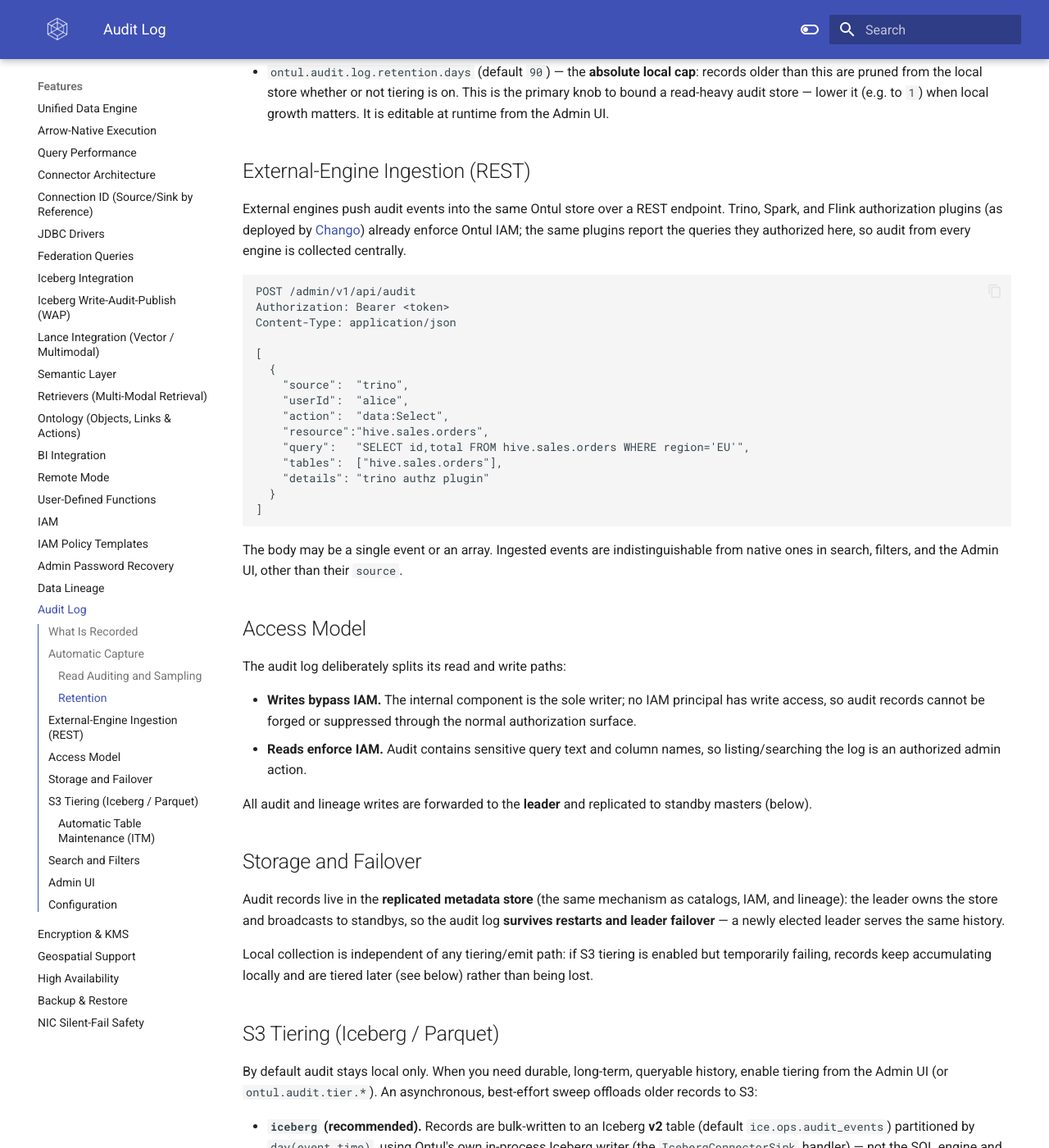
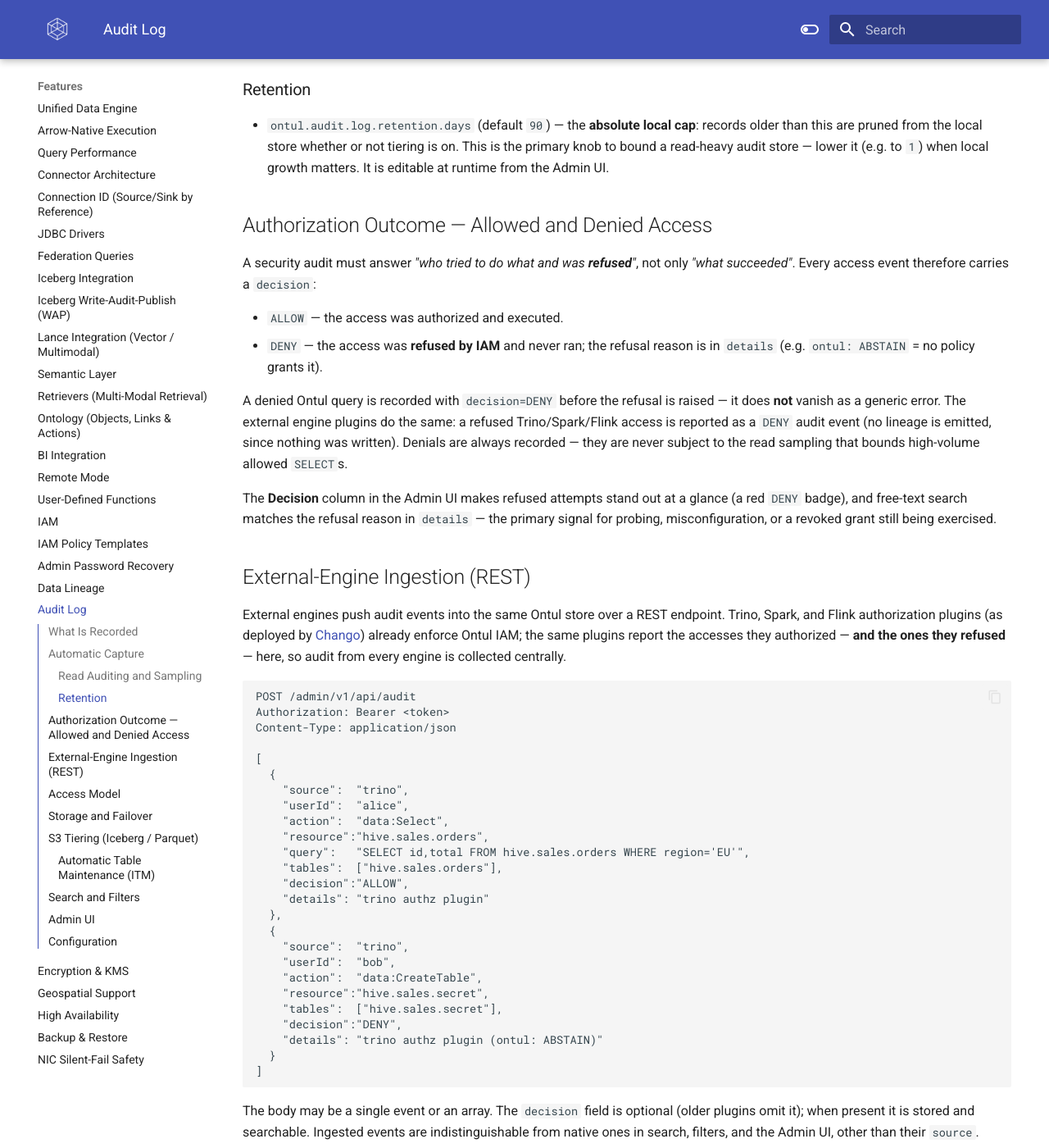
Before and after one commit to cloudcheflabs/ontul-docs, an MkDocs documentation site: the page built from docs/features/audit-log.md, in a window 1280 px wide and 1400 px high, scrolled down 1488 px. Shown: the whole window at 82% size. Built offline with MkDocs 1.6.1 and Material for MkDocs 9.7.7, drawn with Linux system fonts in a browser that asks for light colours; the version menu is left out; some of the changed text lies outside the part shown.

Commit message:
docs(audit): document the authorization Decision (ALLOW/DENY) field
A security audit records refused attempts, not only successful access. Add
the `decision` field to the audit-event schema, a new "Authorization Outcome"
section explaining that denied Ontul queries and refused Trino/Spark/Flink
accesses are recorded as DENY (reason in details, never sampled, no lineage),
the decision field in the REST ingestion example, and the Admin UI Decision
badge column.

Co-Authored-By: Claude Opus 4.8 (1M context) <noreply@anthropic.com>

````diff
--- a/docs/features/audit-log.md
+++ b/docs/features/audit-log.md
@@ -14,9 +14,10 @@ Each audit event carries:
 | `source` | Originating engine — `ontul` today; `trino` / `spark` / `flink` when pushed by external authz plugins |
 | `action` | Operation kind, e.g. `data:Select`, `data:Insert`, DDL, IAM change |
 | `resource` | Primary resource acted on (table / object) |
+| `decision` | Authorization outcome — `ALLOW` or `DENY` (empty on events where no allow/deny applies). A **denied** attempt is recorded, not only successful access |
 | `tables` | All tables the operation read and/or wrote (the lineage edge) |
 | `query` | The SQL text of the operation, when applicable |
-| `details` | Free-form context |
+| `details` | Free-form context — for a denial, the refusal reason (e.g. `ontul: ABSTAIN`) |
 | `timestamp` | Event time (epoch millis) |
 
 ## Automatic Capture
@@ -41,9 +42,20 @@ Both are changeable at runtime from the Admin UI.
 
 - `ontul.audit.log.retention.days` (default `90`) — the **absolute local cap**: records older than this are pruned from the local store whether or not tiering is on. This is the primary knob to bound a read-heavy audit store — lower it (e.g. to `1`) when local growth matters. It is editable at runtime from the Admin UI.
 
+## Authorization Outcome — Allowed and Denied Access
+
+A security audit must answer *"who tried to do what and was **refused**"*, not only *"what succeeded"*. Every access event therefore carries a `decision`:
+
+- `ALLOW` — the access was authorized and executed.
+- `DENY` — the access was **refused by IAM** and never ran; the refusal reason is in `details` (e.g. `ontul: ABSTAIN` = no policy grants it).
+
+A denied Ontul query is recorded with `decision=DENY` before the refusal is raised — it does **not** vanish as a generic error. The external engine plugins do the same: a refused Trino/Spark/Flink access is reported as a `DENY` audit event (no lineage is emitted, since nothing was written). Denials are always recorded — they are never subject to the read sampling that bounds high-volume allowed `SELECT`s.
+
+The **Decision** column in the Admin UI makes refused attempts stand out at a glance (a red `DENY` badge), and free-text search matches the refusal reason in `details` — the primary signal for probing, misconfiguration, or a revoked grant still being exercised.
+
 ## External-Engine Ingestion (REST)
 
-External engines push audit events into the same Ontul store over a REST endpoint. Trino, Spark, and Flink authorization plugins (as deployed by [Chango](https://www.cloudchef-labs.com)) already enforce Ontul IAM; the same plugins report the queries they authorized here, so audit from every engine is collected centrally.
+External engines push audit events into the same Ontul store over a REST endpoint. Trino, Spark, and Flink authorization plugins (as deployed by [Chango](https://www.cloudchef-labs.com)) already enforce Ontul IAM; the same plugins report the accesses they authorized — **and the ones they refused** — here, so audit from every engine is collected centrally.
 
 ```
 POST /admin/v1/api/audit
@@ -58,12 +70,22 @@ Content-Type: application/json
     "resource":"hive.sales.orders",
     "query":   "SELECT id,total FROM hive.sales.orders WHERE region='EU'",
     "tables":  ["hive.sales.orders"],
+    "decision":"ALLOW",
     "details": "trino authz plugin"
+  },
+  {
+    "source":  "trino",
+    "userId":  "bob",
+    "action":  "data:CreateTable",
+    "resource":"hive.sales.secret",
+    "tables":  ["hive.sales.secret"],
+    "decision":"DENY",
+    "details": "trino authz plugin (ontul: ABSTAIN)"
   }
 ]
 ```
 
-The body may be a single event or an array. Ingested events are indistinguishable from native ones in search, filters, and the Admin UI, other than their `source`.
+The body may be a single event or an array. The `decision` field is optional (older plugins omit it); when present it is stored and searchable. Ingested events are indistinguishable from native ones in search, filters, and the Admin UI, other than their `source`.
 
 ## Access Model
 
@@ -124,6 +146,8 @@ The **Audit** section has two pages:
 - **Overview & Graph** — summary counters (events, users, engines, tables, reads, writes), the storage & retention settings (retention days, read enable + sample rate, tiering mode with Iceberg/Parquet targets, retain-local days), and an interactive **relationship graph** of `user → engine → table`. Clicking a user, engine, or table node **drills down** to that entity's related read/write audit logs — with expandable query text and details — right below the graph. Engine badges are color-coded (ontul / trino / spark / flink).
 - **Search** — a dedicated page with a free-text search bar plus user / engine / table / type (read·write) / time-range filters over the full log.
 
+Both pages render each event's authorization outcome as a **Decision** badge — a red `DENY` or green `ALLOW` — so refused attempts stand out at a glance next to the action and touched tables.
+
 ## Configuration
 
 All keys are settable in `ontul.properties`; the runtime-adjustable ones are also editable from the Admin UI.
````
